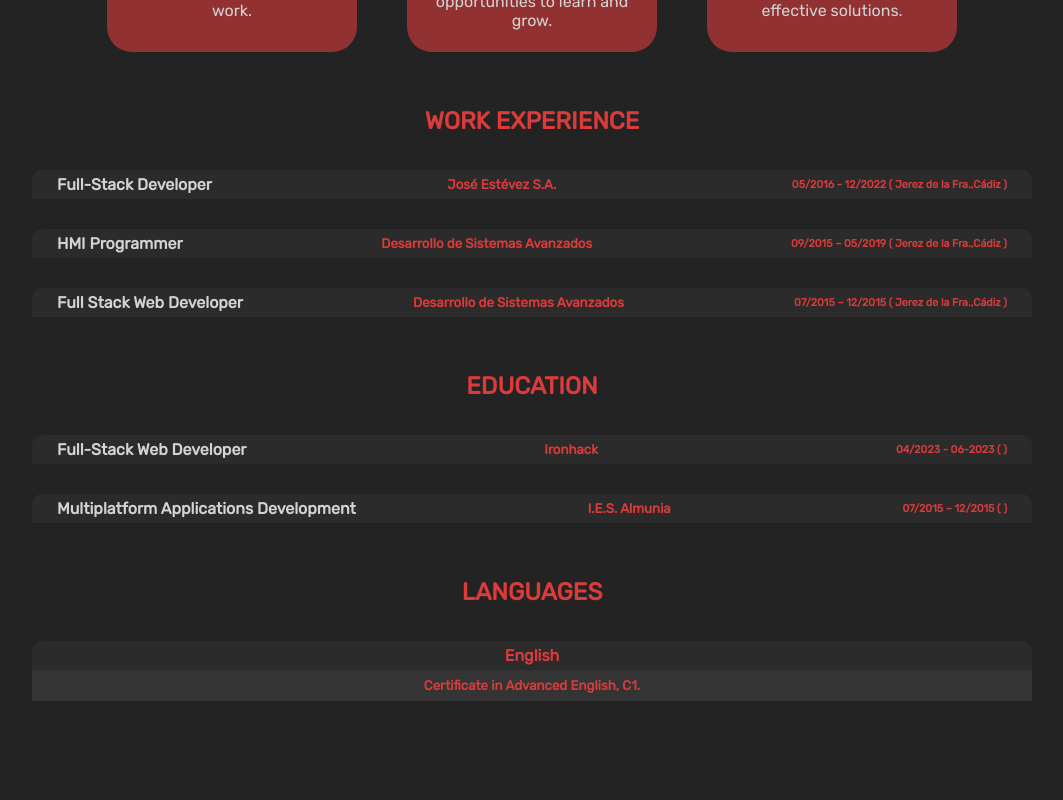
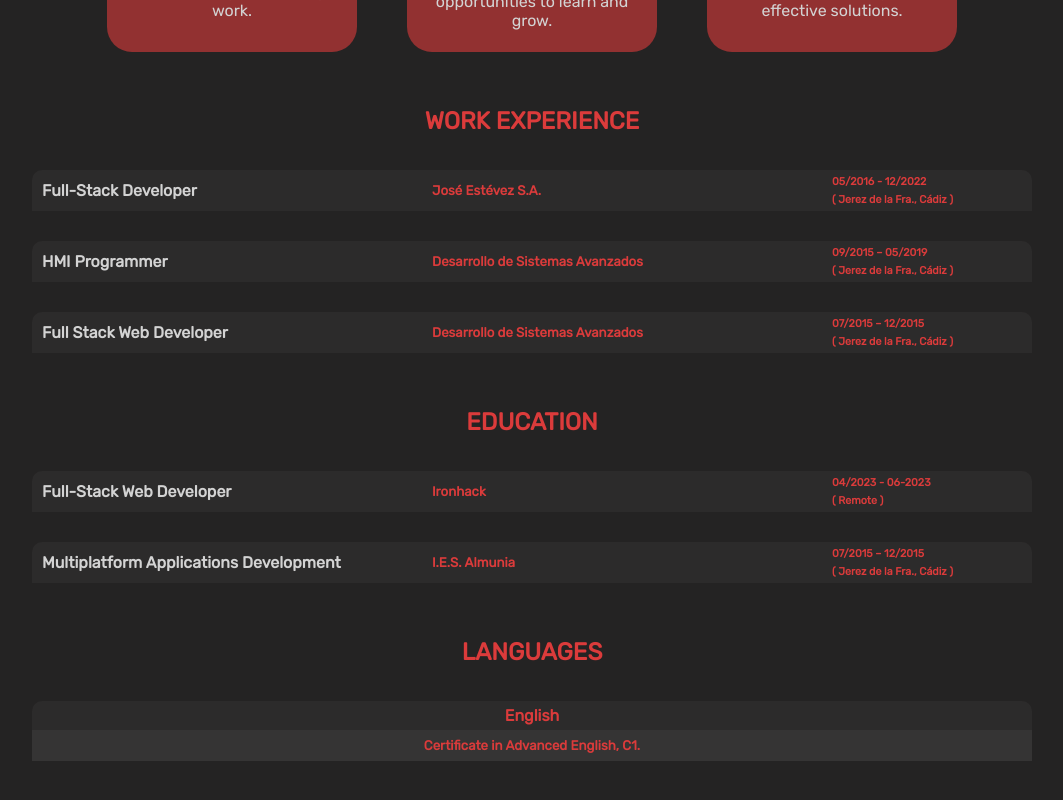
Before and after one commit to fagarmartin/my-web, a React (Vite) app: page / in a window 1280 px wide. Shown: the part 1066-1866 px from the top of the page, without its empty margins (108-1171 px from the left). Before the commit the page ends 1817 px from the top, so only its background shows below. Built offline with nearby package versions, Linux system fonts and the light colour scheme.

Commit message:
custom cursor

```diff
--- a/src/App.css
+++ b/src/App.css
@@ -2,6 +2,7 @@
   margin: 0;
   padding: 0;
   box-sizing: border-box;
+  cursor:none;
 }
 section{
   margin-bottom: 50px;
--- a/src/App.jsx
+++ b/src/App.jsx
@@ -5,6 +5,7 @@ import NavigationBar from "./components/navigation/NavigationBar";
 import Home from "./pages/Home";
 import Error from "./pages/errors/Error";
 import NotFound from "./pages/errors/NotFound";
+import Cursor from "./components/Cursor";
 
 function App() {
 
@@ -18,6 +19,7 @@ function App() {
         <Route path="*" element={<NotFound/>} />
         <Route path="/error" element={<Error/>} />
       </Routes>
+      <Cursor/>
     </div>
   )
 }
--- /dev/null
+++ b/src/components/Cursor.jsx
@@ -0,0 +1,25 @@
+import { useEffect, useState } from "react";
+
+function Cursor() {
+  const [mousePosition, setMousePosition] = useState({
+    x: 0,
+    y: 0,
+  });
+const [cursorVariant,setCursorVariant]=useState("default")
+
+  useEffect(() => {
+    const mouseMoveHandle = e => {
+      setMousePosition({x:e.clientX,y:e.clientY})
+    };
+    window.addEventListener("mousemove", mouseMoveHandle);
+    return () => {
+      window.removeEventListener("mousemove",null);
+    };
+  }, []);
+
+
+
+  return <div className="cursor" style={{top:mousePosition.y-16, left:mousePosition.x-16}} />;
+}
+
+export default Cursor;
--- a/src/components/SectionCard.jsx
+++ b/src/components/SectionCard.jsx
@@ -10,7 +10,7 @@ function SectionCard({ title, company, date, city, achievements, titleTasks }) {
   return (
     <div className="list-cards">
       <div className="on-display">
-       <div onClick={toggleInfoHandle} className="list-card-title"><span><h4 className="work-title">{title}</h4></span><span> <h5 >{company}</h5></span><span className="date"><h6>{date} ( {city} )</h6></span></div>
+       <div onClick={toggleInfoHandle} className="list-card-title"><span><h4 className="work-title">{title}</h4></span><span> <h5 >{company}</h5></span><span className="date"><h6>{date} </h6><span><h6>( {city} )</h6></span></span></div>
        </div>
       <div className={`not-on-display ${toggleInfo}`}>
         <div className={`display-info`}>
--- a/src/data/education.json
+++ b/src/data/education.json
@@ -1,5 +1,5 @@
 [
-    {"id":"1labc","title": "Full-Stack Web Developer","company":"Ironhack" , "date":"04/2023 - 06-2023", "achievements":["Succesfully worked using MVC pattern and integrated 3rd party services using APIs.","Designed and built robust full-stack web applications."] }
+    {"id":"1labc","title": "Full-Stack Web Developer","company":"Ironhack" , "date":"04/2023 - 06-2023","city": "Remote", "achievements":["Succesfully worked using MVC pattern and integrated 3rd party services using APIs.","Designed and built robust full-stack web applications."] }
     ,
-    {"id":"2labc","title": "Multiplatform Applications Development","company":"I.E.S. Almunia" , "date":"07/2015 – 12/2015", "achievements":["Learned  JavaScript, .NET, C# and Java.","Learned how to design SQL databases and implement them in the applications."] }
+    {"id":"2labc","title": "Multiplatform Applications Development","company":"I.E.S. Almunia" , "date":"07/2015 – 12/2015","city": "Jerez de la Fra., Cádiz", "achievements":["Learned  JavaScript, .NET, C# and Java.","Learned how to design SQL databases and implement them in the applications."] }
 ]
--- a/src/data/workexperience.json
+++ b/src/data/workexperience.json
@@ -4,7 +4,7 @@
     "title": "Full-Stack Developer",
     "company": "José Estévez S.A.",
     "date": "05/2016 - 12/2022",
-    "city": "Jerez de la Fra.,Cádiz",
+    "city": "Jerez de la Fra., Cádiz",
     "achievements": [
       "Succesfully designed and developed projects for the departments of production, laboratory and  maintenance.",
       "Database design with SQL Management.",
@@ -18,7 +18,7 @@
     "mode": "Freelance",
     "company": "Desarrollo de Sistemas Avanzados",
     "date": "09/2015 – 05/2019",
-    "city": "Jerez de la Fra.,Cádiz",
+    "city": "Jerez de la Fra., Cádiz",
     "achievements": [
       "Designed and developed HMI in C# and .NET following Delphi’s specifications.",
       "Teamwork and projects built satisfactorily and on time working with a team.",
@@ -31,7 +31,7 @@
     "mode": "Freelance",
     "company": "Desarrollo de Sistemas Avanzados",
     "date": "07/2015 – 12/2015",
-    "city": "Jerez de la Fra.,Cádiz",
+    "city": "Jerez de la Fra., Cádiz",
     "achievements": [
       "Built a customized application aimed at listing machine components of working orders using Javascript, PHP, JQuery, HTML and CSS."
     ]
--- a/src/index.css
+++ b/src/index.css
@@ -230,18 +230,22 @@ header {
   width: 100%;
 }
 .list-card-title span{
-  margin:0 25px;
+
+  text-align: left;
+  width: 33%;
 }
 
 
 .date {
   text-align: right;
+  width: 20% !important;
 }
 .work-title {
   color: lightgray;
+  margin-left: 10px;
 }
 .list-card-title:hover {
-  cursor: pointer;
+
 }
 
 /* LANGUAGES */
@@ -255,3 +259,17 @@ header {
   margin: 0;
   padding: 8px;
 }
+
+
+/* CUSTOM CURSOR*/
+.cursor{
+  background-color: white;
+  height: 32px;
+  width: 32px;
+  border-radius: 50%;
+  position: fixed;
+  top:0;
+  left:0;
+  mix-blend-mode: difference;
+  pointer-events:none
+}
```
Also changed, not shown: package.json (line endings or trailing spaces), 1 other file (tests, documents, lock files or other folders).
